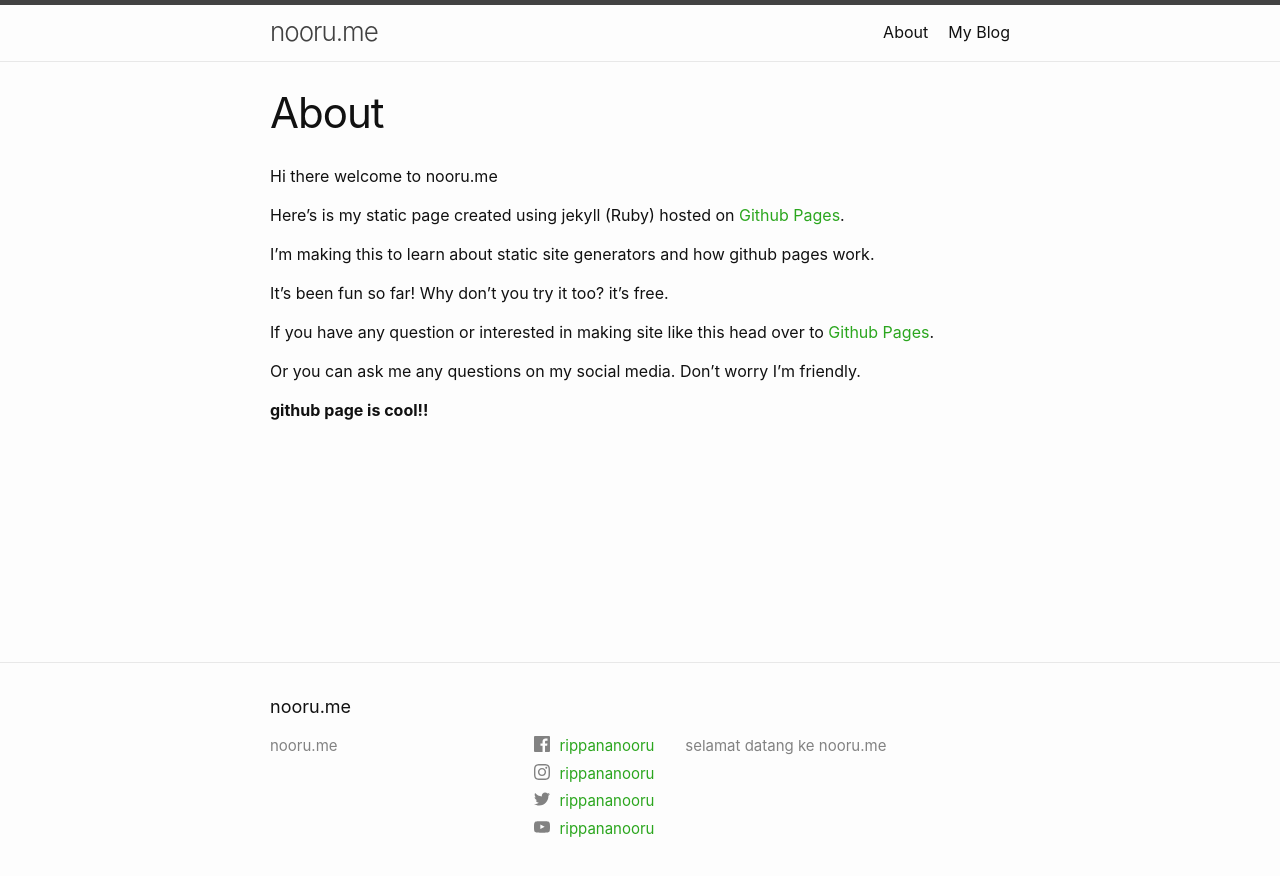
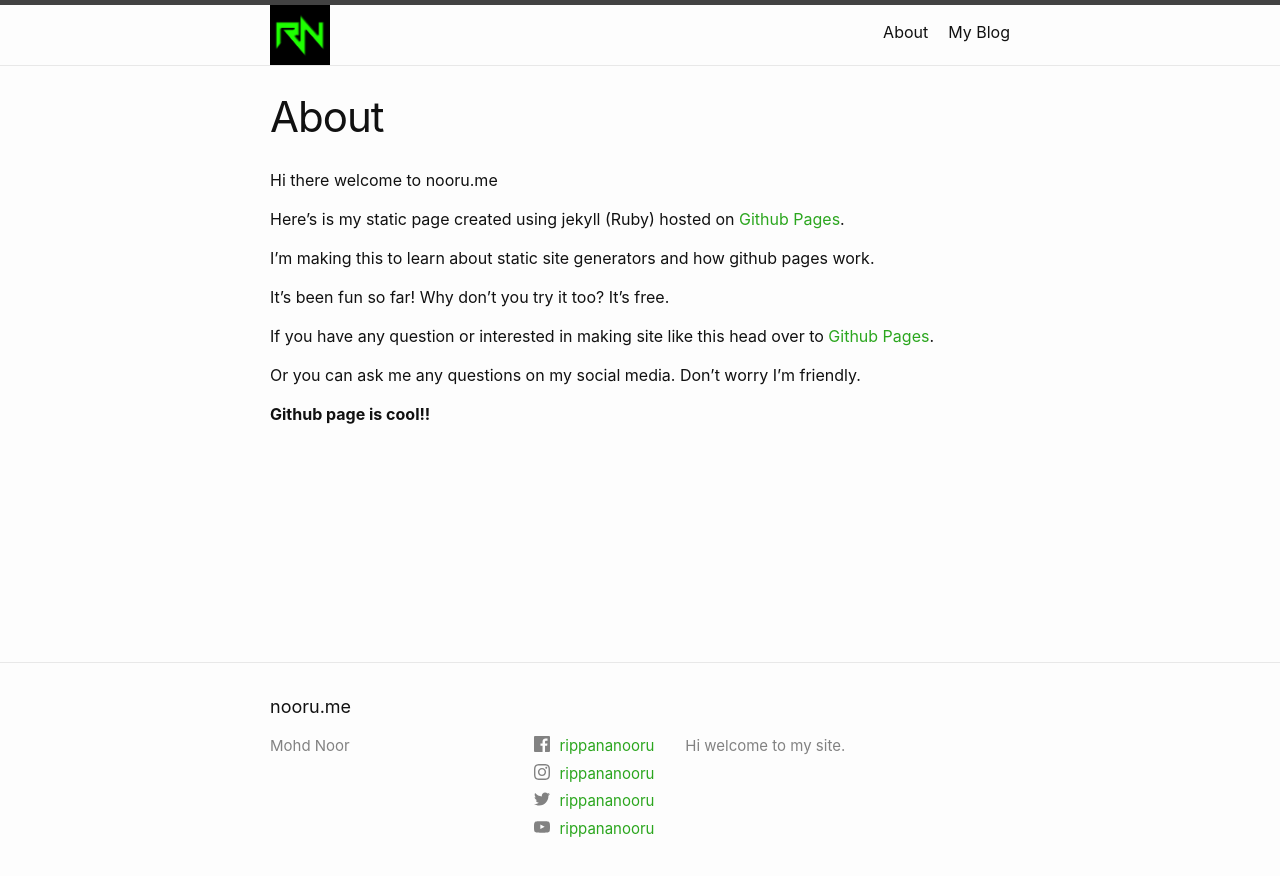
Before and after one commit to rippananooru/rippananooru.github.io, a Jekyll site: the page built from pages/about.markdown, in a window 1280 px wide. Shown: the top 876 px of the page. Built offline with Jekyll 4.4.1, drawn with Linux system fonts in a browser that asks for light colours.

Commit message:
add branding

```diff
--- a/_config.yml
+++ b/_config.yml
@@ -19,9 +19,9 @@
 # in the templates via {{ site.myvariable }}.
 
 title: nooru.me
-#email: your-email@example.com
+#email: email@nooru.me
 description: >- # this means to ignore newlines until "baseurl:"
-  selamat datang ke nooru.me
+  Hi welcome to my site.
 baseurl: "" # the subpath of your site, e.g. /blog
 url: "https://nooru.me" # the base hostname & protocol for your site, e.g. http://example.com
 twitter_username: rippananooru
@@ -53,3 +53,8 @@ plugins:
 #   - vendor/cache/
 #   - vendor/gems/
 #   - vendor/ruby/
+
+
+#branding add
+author: Mohd Noor
+title_logo: /img/title_logo.jpg
--- a/_includes/footer.html
+++ b/_includes/footer.html
@@ -14,6 +14,7 @@
             {%- else -%}
               {{ site.title | escape }}
             {%- endif -%}
+
             </li>
             {%- if site.email -%}
             <li><a class="u-email" href="mailto:{{ site.email }}">{{ site.email }}</a></li>
--- a/_includes/header.html
+++ b/_includes/header.html
@@ -3,7 +3,17 @@
   <div class="wrapper">
     {%- assign default_paths = site.pages | map: "path" -%}
     {%- assign page_paths = site.header_pages | default: default_paths -%}
-    <a class="site-title" rel="author" href="{{ "/" | relative_url }}">{{ site.title | escape }}</a>
+
+    <a class="site-title" rel="author" href="{{ "/" | relative_url }}">
+      <!--add logo-->
+      {% if site.title_logo %}
+        <img src="{{ site.title_logo | relative_url }}" alt=" {{ site.title | escape }}" height="60">
+      {% else %}
+      <!--end of add logo-->
+        {{ site.title | escape }}
+      {%- endif -%}
+    </a>
+
 
     {%- if page_paths -%}
       <nav class="site-nav">
--- a/pages/about.markdown
+++ b/pages/about.markdown
@@ -10,10 +10,10 @@ Here's is my static page created using jekyll (Ruby) hosted on [Github Pages](ht
 
 I'm making this to learn about static site generators and how github pages work.
 
-It's been fun so far! Why don't you try it too? it's free.
+It's been fun so far! Why don't you try it too? It's free.
 
 If you have any question or interested in making site like this head over to [Github Pages](https://pages.github.com/).
 
 Or you can ask me any questions on my social media. Don't worry I'm friendly.
 
-**github page is cool!!**
+**Github page is cool!!**
```
Also changed, not shown: _layouts/blog.html (+6 -1 lines), img/title_logo.jpg (added), 2 other files.
